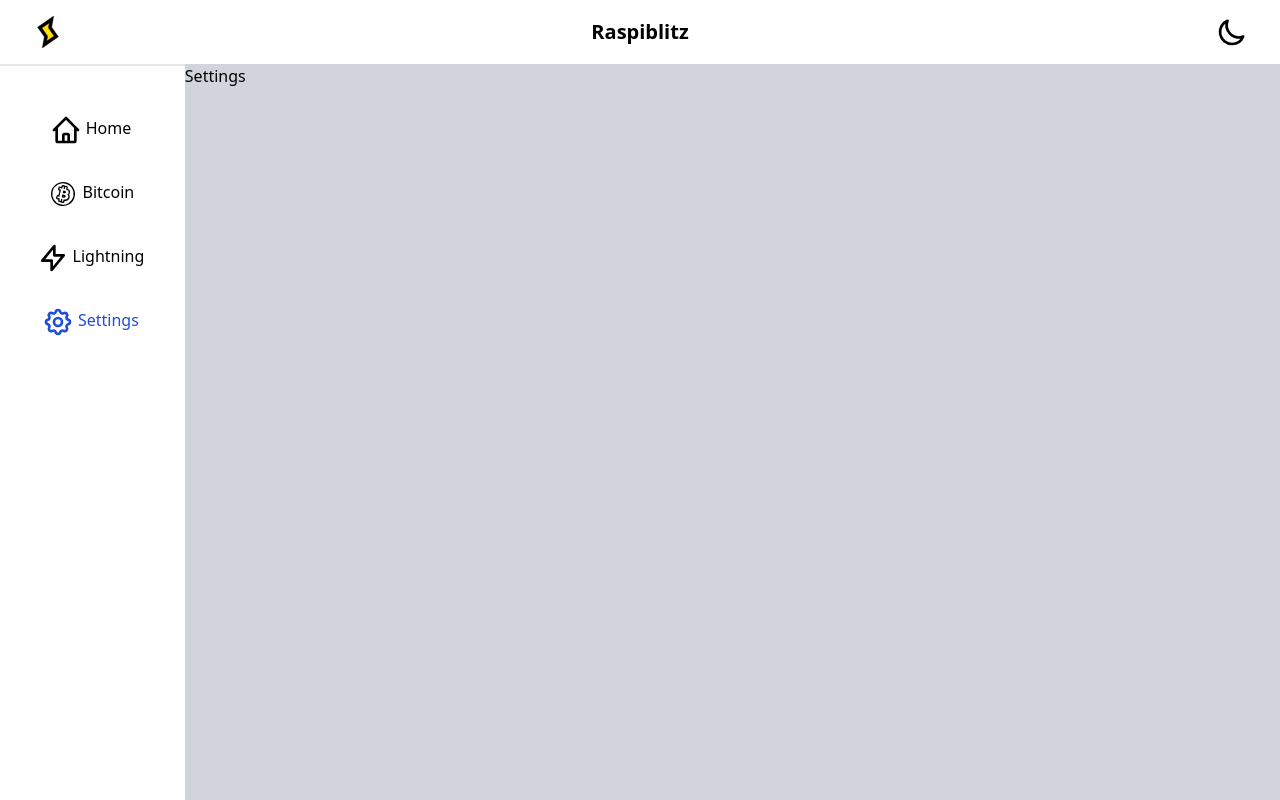
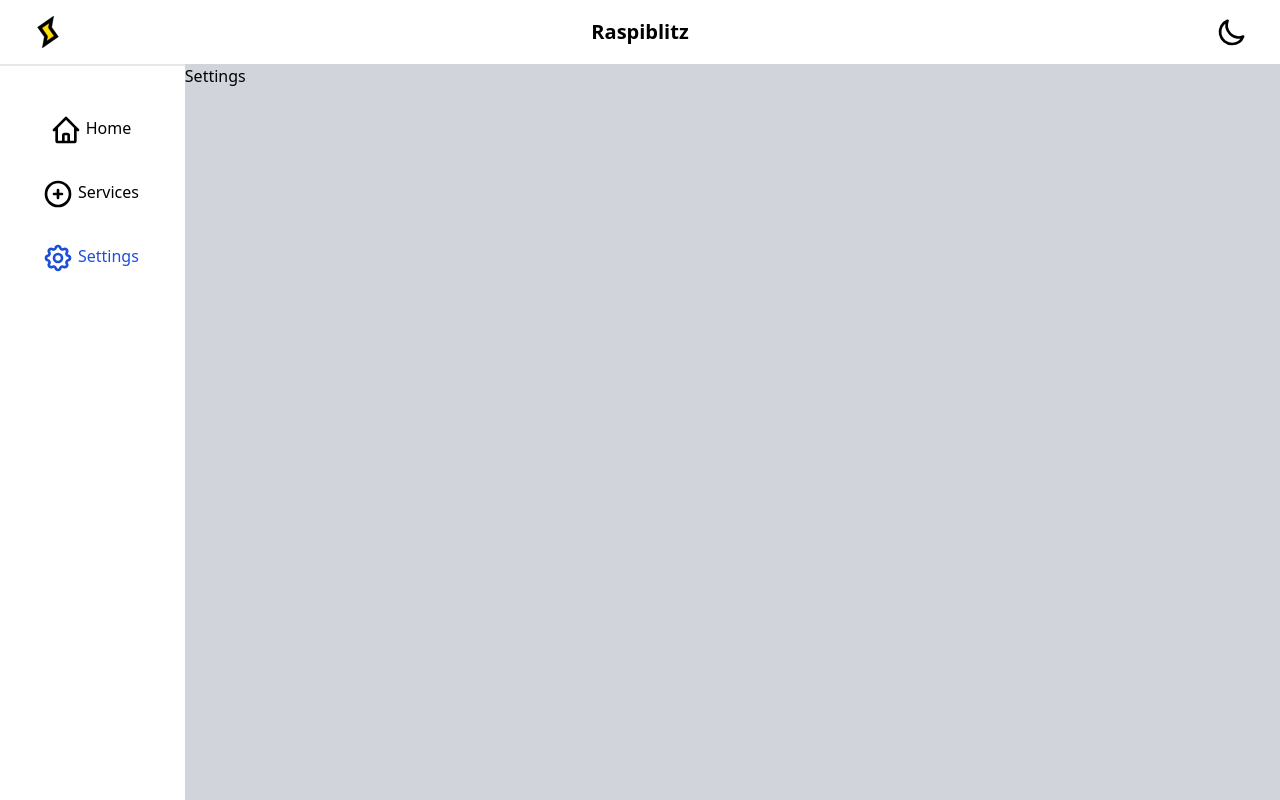
Before and after one commit to raspiblitz/raspiblitz-web, a React (Create React App) app: page /settings in a window 1280 px wide. Built offline with nearby package versions, Linux system fonts and the light colour scheme.

Commit message:
Clean up SideDrawer & BottomNav; comment out btc & lightning pages

```diff
--- a/src/components/Navigation/BottomNav/BottomNav.tsx
+++ b/src/components/Navigation/BottomNav/BottomNav.tsx
@@ -1,33 +1,36 @@
 import { NavLink } from 'react-router-dom';
-import { ReactComponent as BitcoinIcon } from '../../../assets/bitcoin-circle.svg';
 import { ReactComponent as HomeLogo } from '../../../assets/home.svg';
-import { ReactComponent as LightningIcon } from '../../../assets/lightning.svg';
+import { ReactComponent as ServicesIcon } from '../../../assets/services.svg';
 import { ReactComponent as SettingsIcon } from '../../../assets/settings.svg';
 
-const BottomNav = () => (
+const BottomNav = () => {
+  const navLinkClasses = 'dark:text-gray-300';
+  const navLinkActiveClasses = 'text-blue-700 dark:text-yellow-500';
+
+  return (
     <footer className='md:hidden z-10 flex flex-wrap items-center justify-evenly h-16 w-full shadow-inner fixed bottom-0 border-t-2 bg-white dark:bg-gray-800 transition-colors'>
-    <NavLink to='/' exact activeClassName='text-blue-700 dark:text-yellow-500' className='dark:text-gray-300'>
+      <NavLink to='/' exact className={navLinkClasses} activeClassName={navLinkActiveClasses}>
         <HomeLogo className='w-8 h-8 mx-auto' />
         <div className='text-center mx-1'>Home</div>
       </NavLink>
-    <NavLink to='bitcoin' activeClassName='text-blue-700 dark:text-yellow-500' className='dark:text-gray-300'>
-      {/* TODO: Change Bitcoin icon; doesn't like to be imported twice somehow & thus is ugly here */}
+      {/* <NavLink to='bitcoin' className={navLinkClasses} activeClassName={navLinkActiveClasses}>
       <BitcoinIcon className='w-8 h-8 mx-auto' />
       <div className='text-center mx-1'>Bitcoin</div>
-    </NavLink>
-    <NavLink to='lightning' activeClassName='text-blue-700 dark:text-yellow-500' className='dark:text-gray-300'>
+    </NavLink> */}
+      {/* <NavLink to='lightning' className={navLinkClasses} activeClassName={navLinkActiveClasses}'>
       <LightningIcon className='w-8 h-8 mx-auto' />
       <div className='text-center mx-1'>Lightning</div>
-    </NavLink>
-    {/* <NavLink to='services' activeClassName='text-blue-700 dark:text-yellow-500' className='dark:text-gray-300'>
+    </NavLink> */}
+      <NavLink to='services' className={navLinkClasses} activeClassName={navLinkActiveClasses}>
         <ServicesIcon className='w-8 h-8 mx-auto' />
         <div className='text-center mx-1'>Services</div>
-      </NavLink> */}
-    <NavLink to='settings' activeClassName='text-blue-700 dark:text-yellow-500' className='dark:text-gray-300'>
+      </NavLink>
+      <NavLink to='settings' className={navLinkClasses} activeClassName={navLinkActiveClasses}>
         <SettingsIcon className='w-8 h-8 mx-auto' />
         <div className='text-center mx-1'>Settings</div>
       </NavLink>
     </footer>
   );
+};
 
 export default BottomNav;
--- a/src/components/Navigation/SideDrawer/SideDrawer.tsx
+++ b/src/components/Navigation/SideDrawer/SideDrawer.tsx
@@ -1,54 +1,36 @@
-import React, { Component } from 'react';
 import { NavLink } from 'react-router-dom';
-import { ReactComponent as BitcoinIcon } from '../../../assets/bitcoin-circle.svg';
 import { ReactComponent as HomeLogo } from '../../../assets/home.svg';
-import { ReactComponent as LightningIcon } from '../../../assets/lightning.svg';
+import { ReactComponent as ServicesIcon } from '../../../assets/services.svg';
 import { ReactComponent as SettingsIcon } from '../../../assets/settings.svg';
 
-export class SideDrawer extends Component {
-  render(): JSX.Element {
+export const SideDrawer = () => {
+  const navLinkClasses = 'inline-block py-4 w-full dark:text-gray-300';
+  const navLinkActiveClasses = 'text-blue-700 dark:text-yellow-500';
+
   return (
     <nav className='hidden md:inline-block content-container md:w-3/12 xl:w-2/12 px-2 text-center pt-8 shadow-lg bg-white dark:bg-gray-800 transition-colors border-t-2'>
-        <NavLink
-          to='/'
-          exact
-          activeClassName='text-blue-700 dark:text-yellow-500'
-          className='inline-block py-4 w-full dark:text-gray-300'
-        >
+      <NavLink to='/' exact className={navLinkClasses} activeClassName={navLinkActiveClasses}>
         <HomeLogo className='inline-block w-8 h-8 mx-auto' />
         <div className='inline-block text-center mx-1'>Home</div>
       </NavLink>
-        <NavLink
-          to='bitcoin'
-          activeClassName='text-blue-700 dark:text-yellow-500'
-          className='inline-block py-4 w-full dark:text-gray-300'
-        >
+      {/* <NavLink to='bitcoin' className={navLinkClasses} activeClassName={navLinkActiveClasses}>
         <BitcoinIcon className='inline-block w-8 h-8 mx-auto' />
         <div className='inline-block text-center mx-1'>Bitcoin</div>
-        </NavLink>
-        <NavLink
-          to='lightning'
-          activeClassName='text-blue-700 dark:text-yellow-500'
-          className='inline-block py-4 w-full dark:text-gray-300'
-        >
+      </NavLink> */}
+      {/* <NavLink to='lightning' className={navLinkClasses} activeClassName={navLinkActiveClasses}>
         <LightningIcon className='inline-block w-8 h-8 mx-auto' />
         <div className='inline-block text-center mx-1'>Lightning</div>
-        </NavLink>
-        {/* <NavLink to='services' activeClassName='inline-block py-4 w-full text-blue-700 dark:text-yellow-500' className='dark:text-gray-300'>
+      </NavLink> */}
+      <NavLink to='services' className={navLinkClasses} activeClassName={navLinkActiveClasses}>
         <ServicesIcon className='inline-block w-8 h-8 mx-auto' />
         <div className='inline-block text-center mx-1'>Services</div>
-      </NavLink> */}
-        <NavLink
-          to='settings'
-          activeClassName='text-blue-700 dark:text-yellow-500'
-          className='inline-block py-4 w-full dark:text-gray-300'
-        >
+      </NavLink>
+      <NavLink to='settings' className={navLinkClasses} activeClassName={navLinkActiveClasses}>
         <SettingsIcon className='inline-block w-8 h-8 mx-auto' />
         <div className='inline-block text-center mx-1'>Settings</div>
       </NavLink>
     </nav>
   );
-  }
-}
+};
 
 export default SideDrawer;
```
Lines whose indentation alone changed are shown as unchanged.
